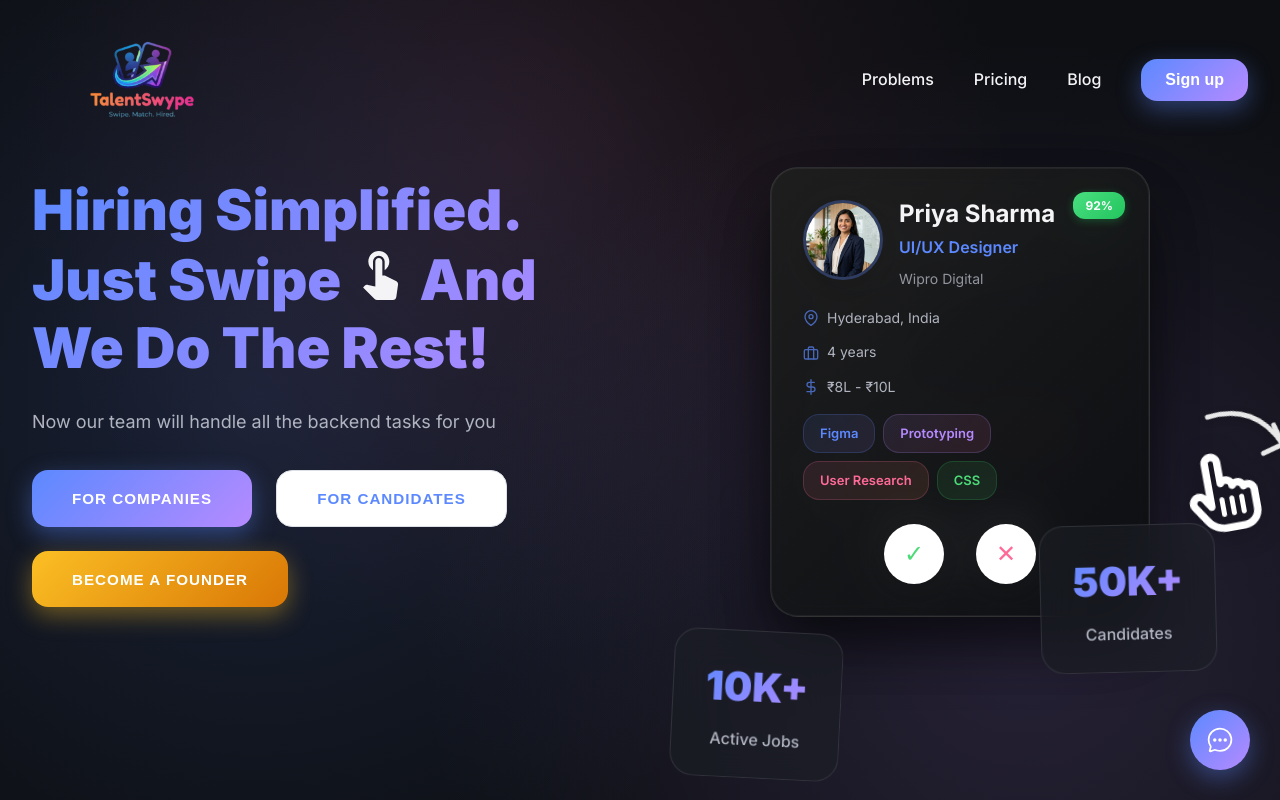
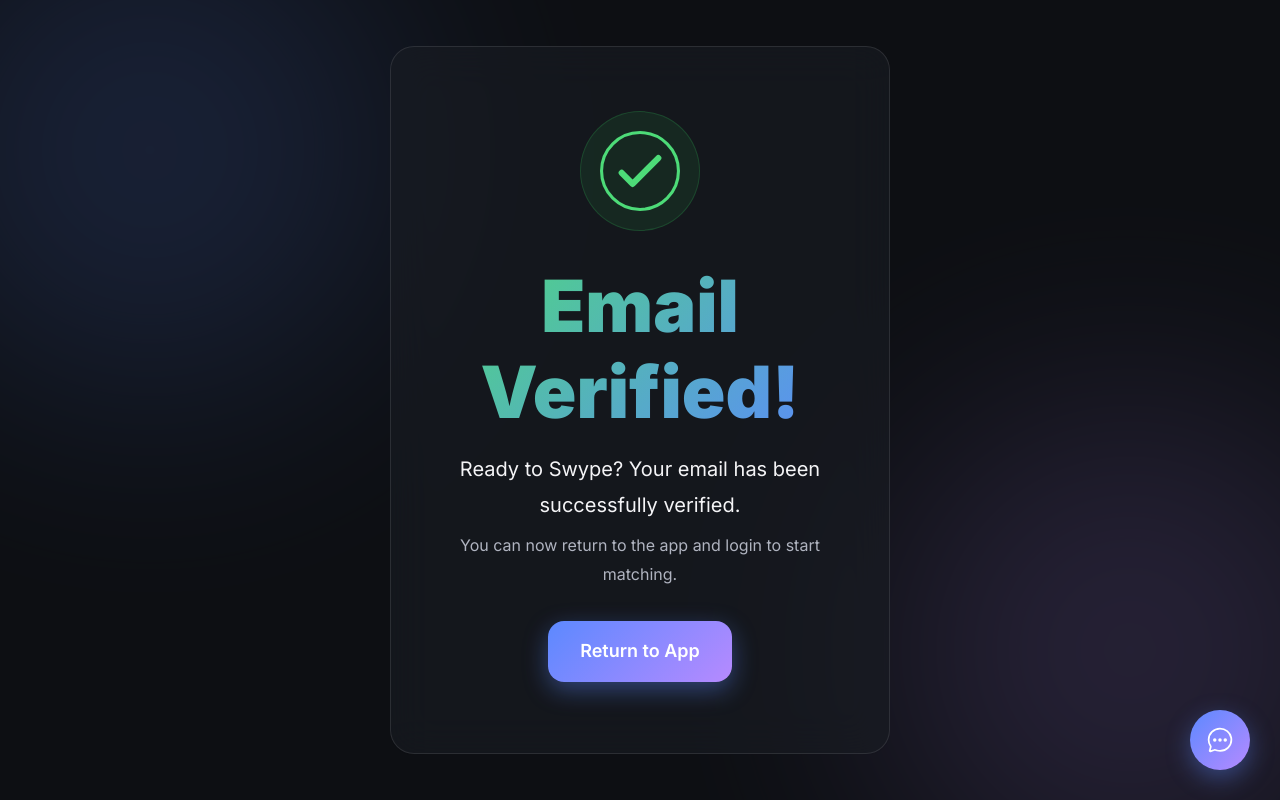
Before and after one commit to kennethjason07/talentswype_website, a React (Vite) app: page /verify-email in a window 1280 px wide. Before the commit this address led to /. Shown: the top 800 px of the page. Built offline with nearby package versions, Linux system fonts and the light colour scheme.

Commit message:
made few changes

```diff
--- a/src/App.jsx
+++ b/src/App.jsx
@@ -12,6 +12,7 @@
 import BlogPage from './pages/BlogPage';
 import BlogPost from './pages/BlogPost';
 import FoundingMember from './pages/FoundingMember';
+import EmailVerification from './pages/EmailVerification';
 import WhatsAppButton from './components/WhatsAppButton';
 import './App.css';
 
@@ -38,6 +39,7 @@
         <Route path="/blog" element={<BlogPage />} />
         <Route path="/blog/:id" element={<BlogPost />} />
         <Route path="/founder" element={<FoundingMember />} />
+        <Route path="/verify-email" element={<EmailVerification />} />
         {/* Catch-all route - redirect to home */}
         <Route path="*" element={<Navigate to="/" replace />} />
       </Routes>
--- /dev/null
+++ b/src/pages/EmailVerification.css
@@ -0,0 +1,131 @@
+.verification-page {
+  min-height: 100vh;
+  display: flex;
+  align-items: center;
+  justify-content: center;
+  background: var(--bg);
+  padding: 2rem;
+  position: relative;
+  overflow: hidden;
+}
+
+.verification-container {
+  width: 100%;
+  max-width: 500px;
+  padding: 4rem 2rem;
+  text-align: center;
+  z-index: 10;
+  display: flex;
+  flex-direction: column;
+  align-items: center;
+  gap: 2rem;
+}
+
+.icon-wrapper {
+  width: 120px;
+  height: 120px;
+  display: flex;
+  align-items: center;
+  justify-content: center;
+}
+
+.success-circle {
+  width: 100%;
+  height: 100%;
+  background: rgba(52, 199, 89, 0.1);
+  border-radius: 50%;
+  display: flex;
+  align-items: center;
+  justify-content: center;
+  border: 1px solid rgba(52, 199, 89, 0.2);
+}
+
+.checkmark-svg {
+  width: 80px;
+  height: 80px;
+}
+
+.checkmark-circle {
+  stroke: var(--green);
+  stroke-width: 2;
+  stroke-dasharray: 166;
+  stroke-dashoffset: 166;
+  stroke-linecap: round;
+  fill: none;
+  animation: strokeCircle 0.6s cubic-bezier(0.65, 0, 0.45, 1) forwards;
+}
+
+.checkmark-check {
+  stroke: var(--green);
+  stroke-width: 4;
+  stroke-linecap: round;
+  stroke-linejoin: round;
+}
+
+@keyframes strokeCircle {
+  100% {
+    stroke-dashoffset: 0;
+  }
+}
+
+.verification-content h1 {
+  margin-bottom: 1rem;
+  background: linear-gradient(135deg, var(--green), var(--blue));
+  -webkit-background-clip: text;
+  -webkit-text-fill-color: transparent;
+  background-clip: text;
+}
+
+.verification-content p {
+  color: var(--text-primary);
+  font-size: 1.25rem;
+  margin-bottom: 0.5rem;
+}
+
+.verification-content .sub-text {
+  color: var(--text-secondary);
+  font-size: 1rem;
+  margin-bottom: 2rem;
+}
+
+.return-btn {
+  text-decoration: none;
+  display: inline-block;
+}
+
+/* Background Gradients */
+.bg-glow {
+  position: absolute;
+  width: 500px;
+  height: 500px;
+  border-radius: 50%;
+  filter: blur(120px);
+  opacity: 0.15;
+  z-index: 1;
+}
+
+.bg-glow.blue {
+  background: var(--blue);
+  top: -100px;
+  left: -100px;
+}
+
+.bg-glow.purple {
+  background: var(--purple);
+  bottom: -100px;
+  right: -100px;
+}
+
+@media (max-width: 480px) {
+  .verification-container {
+    padding: 3rem 1.5rem;
+  }
+
+  .verification-content h1 {
+    font-size: 2rem;
+  }
+
+  .verification-content p {
+    font-size: 1.125rem;
+  }
+}
--- /dev/null
+++ b/src/pages/EmailVerification.jsx
@@ -0,0 +1,76 @@
+import { motion } from "framer-motion";
+import { Link } from "react-router-dom";
+import "./EmailVerification.css";
+
+const EmailVerification = () => {
+  const tickVariants = {
+    hidden: { pathLength: 0, opacity: 0 },
+    visible: {
+      pathLength: 1,
+      opacity: 1,
+      transition: {
+        duration: 0.8,
+        ease: "easeInOut",
+        delay: 0.2
+      }
+    }
+  };
+
+  const circleVariants = {
+    hidden: { scale: 0, opacity: 0 },
+    visible: {
+      scale: 1,
+      opacity: 1,
+      transition: {
+        type: "spring",
+        stiffness: 260,
+        damping: 20
+      }
+    }
+  };
+
+  return (
+    <div className="verification-page">
+      <div className="verification-container glass">
+        <div className="icon-wrapper">
+          <motion.div
+            className="success-circle"
+            variants={circleVariants}
+            initial="hidden"
+            animate="visible"
+          >
+            <svg viewBox="0 0 52 52" className="checkmark-svg">
+              <circle className="checkmark-circle" cx="26" cy="26" r="25" fill="none" />
+              <motion.path
+                className="checkmark-check"
+                fill="none"
+                d="M14.1 27.2l7.1 7.2 16.7-16.8"
+                variants={tickVariants}
+              />
+            </svg>
+          </motion.div>
+        </div>
+
+        <motion.div
+          className="verification-content"
+          initial={{ opacity: 0, y: 20 }}
+          animate={{ opacity: 1, y: 0 }}
+          transition={{ delay: 0.5, duration: 0.6 }}
+        >
+          <h1>Email Verified!</h1>
+          <p>Ready to Swype? Your email has been successfully verified.</p>
+          <p className="sub-text">You can now return to the app and login to start matching.</p>
+
+          <Link to="/" className="btn btn-primary return-btn">
+            Return to App
+          </Link>
+        </motion.div>
+      </div>
+
+      <div className="bg-glow blue"></div>
+      <div className="bg-glow purple"></div>
+    </div>
+  );
+};
+
+export default EmailVerification;
```
